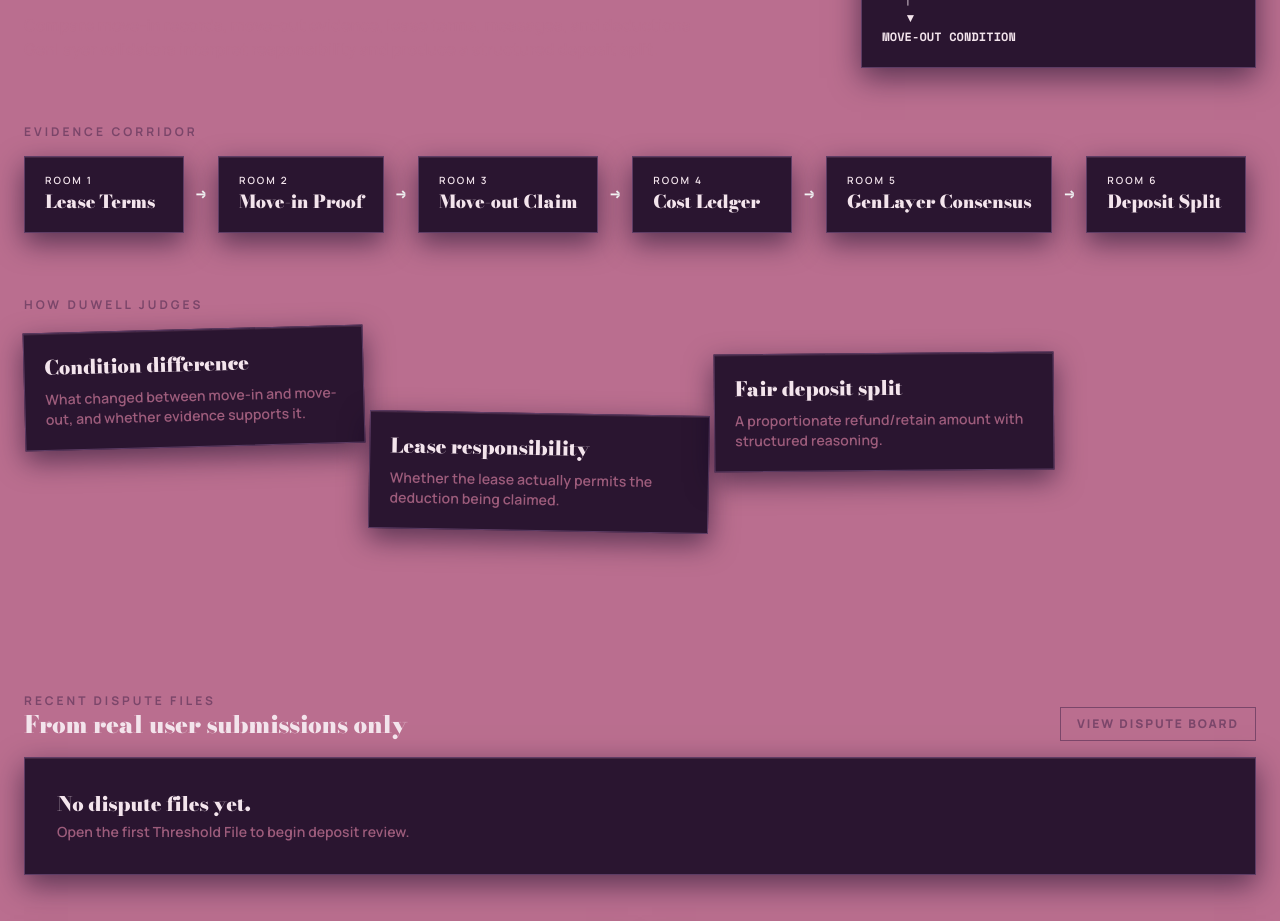
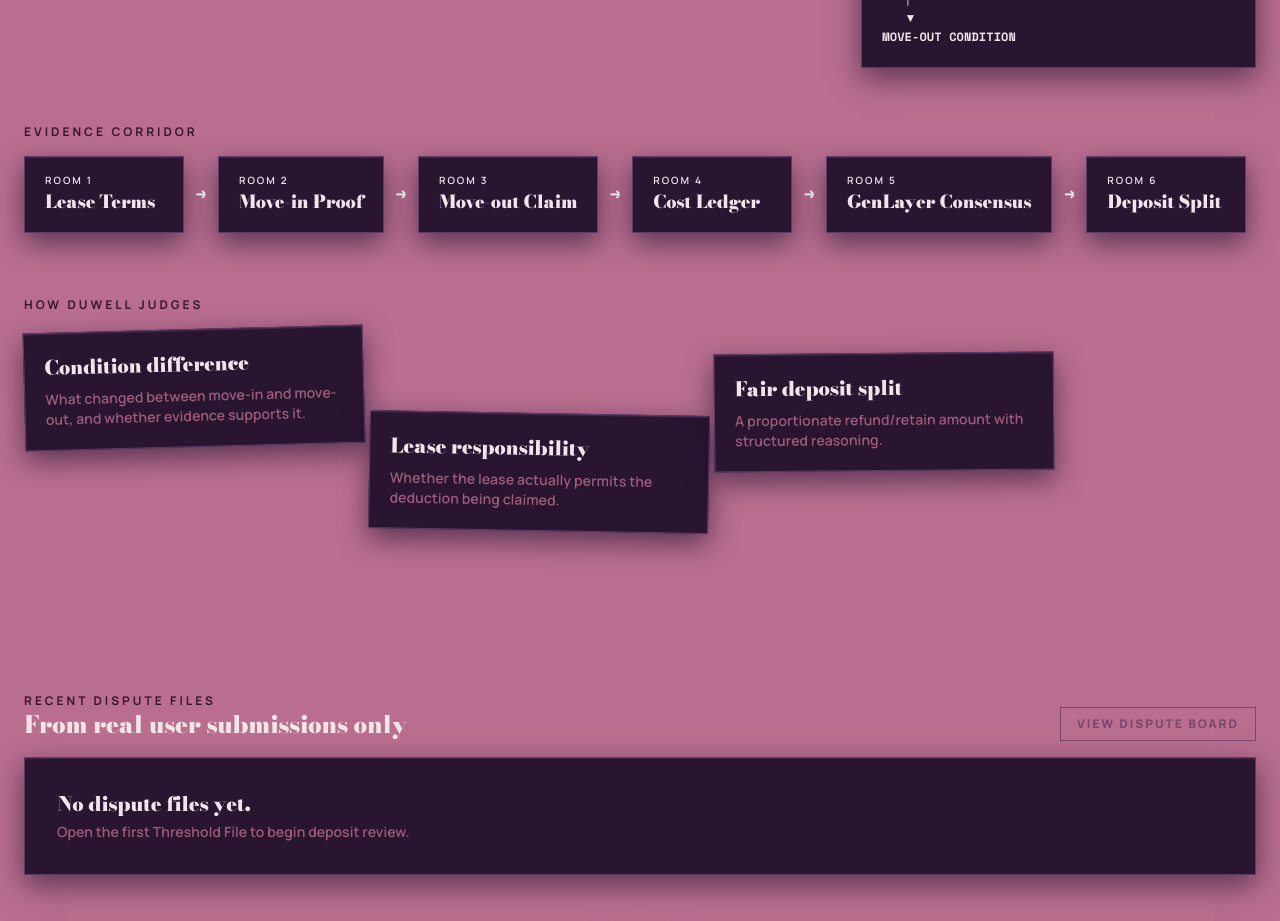
Before and after one commit to Ifem1/DUWELL, a Next.js app: page / in a window 1280 px wide. Shown: the part 840-1761 px from the top of the page. Built offline with nearby package versions, Linux system fonts and the light colour scheme.

Commit message:
Darken section labels to #3A162B

```diff
--- a/src/app/disputes/page.tsx
+++ b/src/app/disputes/page.tsx
@@ -42,7 +42,7 @@ export default function DisputesPage() {
 
       <div className="flex flex-wrap items-end justify-between gap-4 mb-8">
         <div>
-          <div className="text-xs uppercase tracking-[0.25em] text-[#7B466A] font-bold">Building Directory</div>
+          <div className="text-xs uppercase tracking-[0.25em] text-[#3A162B] font-bold">Building Directory</div>
           <h1 className="font-display text-4xl text-paper">Dispute Board</h1>
           <p className="text-pin/80 text-sm mt-1">Every Threshold File on Duwell. Real submissions only.</p>
         </div>
--- a/src/app/leases/page.tsx
+++ b/src/app/leases/page.tsx
@@ -59,7 +59,7 @@ export default function LeasesPage() {
       <SetupNotice />
       <div className="flex justify-between items-end mb-6">
         <div>
-          <div className="text-xs uppercase tracking-[0.25em] text-[#7B466A] font-bold">Lease Vault</div>
+          <div className="text-xs uppercase tracking-[0.25em] text-[#3A162B] font-bold">Lease Vault</div>
           <h1 className="font-display text-4xl text-paper">Leases on record</h1>
         </div>
         <BrassPlateButton onClick={() => setShow((s) => !s)} icon="+">{show ? "Close" : "Add Lease"}</BrassPlateButton>
--- a/src/app/open-dispute/page.tsx
+++ b/src/app/open-dispute/page.tsx
@@ -148,7 +148,7 @@ export default function OpenDisputePage() {
       <SetupNotice />
 
       <div className="mb-6">
-        <div className="text-xs uppercase tracking-[0.25em] text-[#7B466A] font-bold">Threshold File Wizard</div>
+        <div className="text-xs uppercase tracking-[0.25em] text-[#3A162B] font-bold">Threshold File Wizard</div>
         <h1 className="font-display text-4xl text-paper">Open a Dispute File</h1>
       </div>
 
--- a/src/app/page.tsx
+++ b/src/app/page.tsx
@@ -81,7 +81,7 @@ MOVE-OUT CONDITION`}
 
       {/* Evidence Corridor */}
       <section className="mt-14">
-        <div className="text-xs uppercase tracking-[0.25em] text-[#7B466A] mb-4 font-bold">Evidence Corridor</div>
+        <div className="text-xs uppercase tracking-[0.25em] text-[#3A162B] mb-4 font-bold">Evidence Corridor</div>
         <div className="flex flex-wrap gap-3 items-stretch">
           {[
             "Lease Terms", "Move-in Proof", "Move-out Claim",
@@ -100,7 +100,7 @@ MOVE-OUT CONDITION`}
 
       {/* How Duwell judges — offset panels */}
       <section className="mt-16">
-        <div className="text-xs uppercase tracking-[0.25em] text-[#7B466A] mb-4 font-bold">How Duwell judges</div>
+        <div className="text-xs uppercase tracking-[0.25em] text-[#3A162B] mb-4 font-bold">How Duwell judges</div>
         <div className="relative h-[300px]">
           {[
             { t: "Condition difference", d: "What changed between move-in and move-out, and whether evidence supports it.", x: "left-0 top-0 rotate-[-1.5deg]" },
--- a/src/components/landing/RealDisputePreview.tsx
+++ b/src/components/landing/RealDisputePreview.tsx
@@ -23,7 +23,7 @@ export function RealDisputePreview() {
     <section className="mt-16">
       <div className="flex items-end justify-between mb-4">
         <div>
-          <div className="text-xs uppercase tracking-[0.25em] text-[#7B466A] font-bold">Recent Dispute Files</div>
+          <div className="text-xs uppercase tracking-[0.25em] text-[#3A162B] font-bold">Recent Dispute Files</div>
           <h3 className="font-display text-2xl text-paper">From real user submissions only</h3>
         </div>
         <Link href="/disputes" className="brass-outline px-4 py-2 text-xs !text-[#7B466A] !border-[#7B466A]">View Dispute Board</Link>
```
